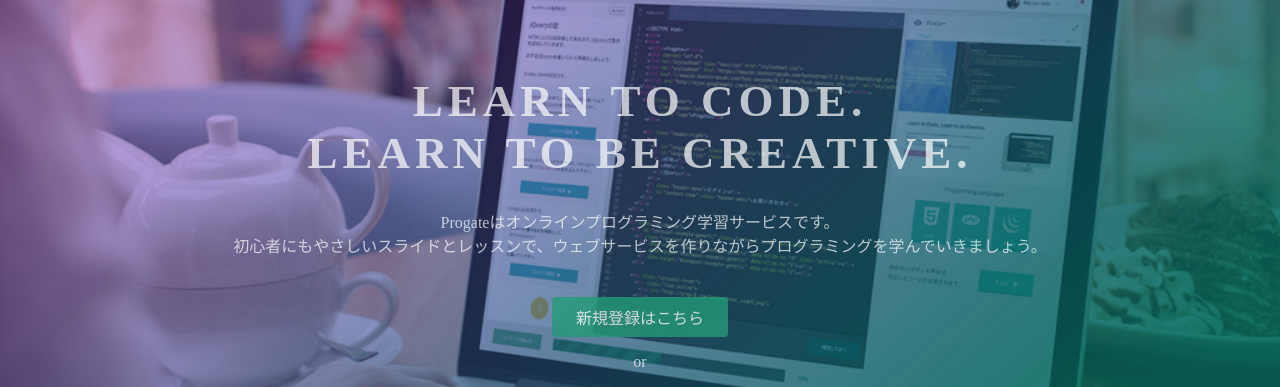
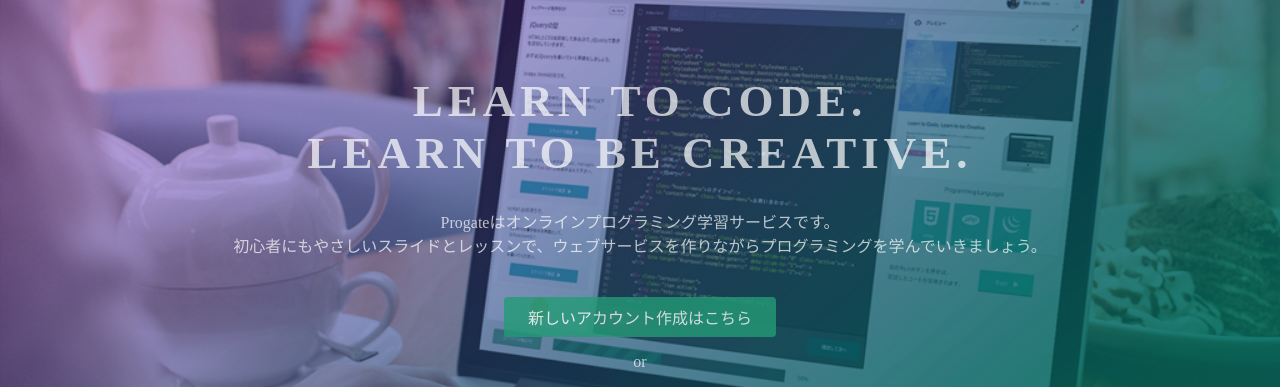
Before and after one commit to yuuheiFX/yuuheiFX.github.io, a plain HTML site: page index.html in a window 1280 px wide. Shown: the part 135-522 px from the top of the page. Drawn offline with Linux system fonts and the light colour scheme.

Commit message:
Update index.html

```diff
--- a/index.html
+++ b/index.html
@@ -26,7 +26,7 @@
       <h1>LEARN TO CODE.<br>LEARN TO BE CREATIVE.</h1>
       <p>Progateはオンラインプログラミング学習サービスです。<br>初心者にもやさしいスライドとレッスンで、ウェブサービスを作りながらプログラミングを学んでいきましょう。</p>
       <div class="btn-wrapper">
-        <a href="#" class="btn signup">新規登録はこちら</a>
+        <a href="#" class="btn signup">新しいアカウント作成はこちら</a>
         <p>or</p>
         <a href="#" class="btn facebook"><span class="fa fa-facebook"></span>Facebookで登録</a>
         <a href="#" class="btn twitter"><span class="fa fa-twitter"></span>Twitterで登録</a>
```
